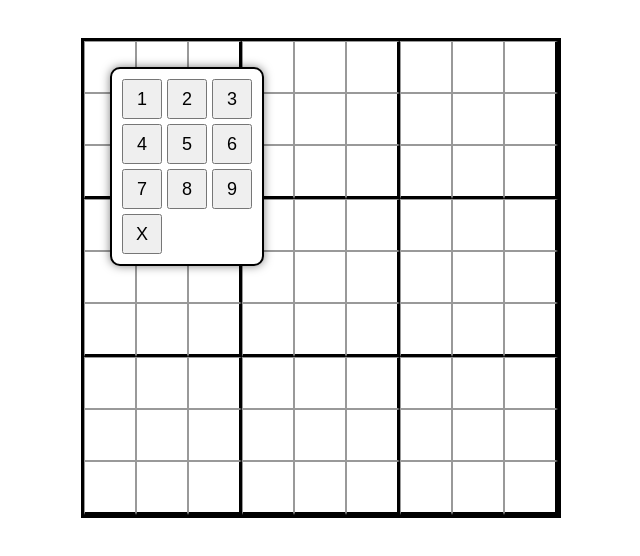
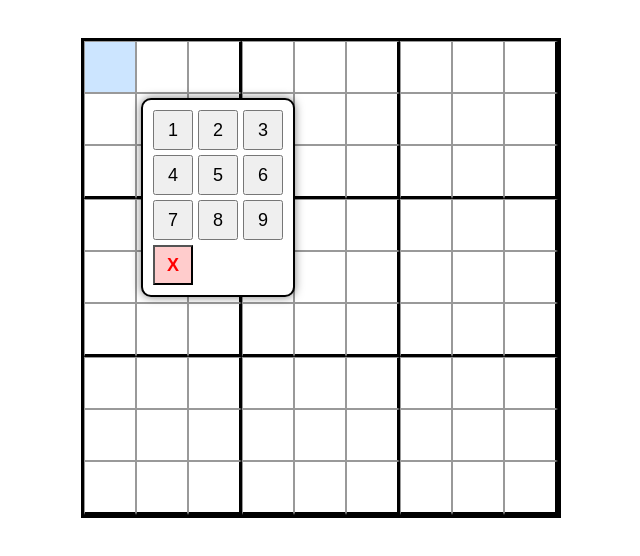
Before and after one commit to alireza-pakniat/sodoku-web, a plain HTML site: page index.html in a window 1280 px wide. Both pictures are taken after a click on the element 429 px from the left and 137 px from the top of the page. Shown: the part 70-626 px from the top of the page, without its empty margins (319-959 px from the left). Drawn offline with Linux system fonts and the light colour scheme.

Commit message:
pop up menu doesn't close

```diff
--- a/script.js
+++ b/script.js
@@ -20,30 +20,58 @@ for (let row = 0; row < 9; row++) {
 }
 
 function openNumberPicker(event, cell) {
+    event.stopPropagation();
+
+    if (selectedCell) {
+        selectedCell.classList.remove('selected');
+    }
+
     selectedCell = cell;
+    selectedCell.classList.add('selected');
+
     numberPicker.innerHTML = '';
 
     for (let i = 1; i <= 9; i++) {
         const btn = document.createElement('button');
         btn.textContent = i;
-    btn.onclick = () => pickNumber(i);
+        btn.onclick = (e) => {
+            e.stopPropagation();
+            pickNumber(i);
+        };
         numberPicker.appendChild(btn);
     }
 
     const clearBtn = document.createElement('button');
     clearBtn.textContent = 'X';
-  clearBtn.onclick = () => pickNumber('');
+    clearBtn.classList.add('delete-btn');
+    clearBtn.onclick = (e) => {
+        e.stopPropagation();
+        pickNumber('');
+    };
     numberPicker.appendChild(clearBtn);
 
-  numberPicker.style.left = event.pageX + 'px';
-  numberPicker.style.top = event.pageY + 'px';
+    const rect = cell.getBoundingClientRect();
+    numberPicker.style.left = (rect.right + window.scrollX + 5) + 'px';
+    numberPicker.style.top = (rect.bottom + window.scrollY + 5) + 'px';
+
     numberPicker.classList.remove('hidden');
 }
 
+// وقتی روی عدد یا ضربدر کلیک میشه
 function pickNumber(number) {
     if (selectedCell) {
         selectedCell.textContent = number;
+        selectedCell.classList.remove('selected');
         selectedCell = null;
     }
+    updateNumberPickerVisibility();
+}
+
+// تابع آپدیت نمایش یا عدم نمایش number-picker
+function updateNumberPickerVisibility() {
+    if (selectedCell && selectedCell.classList.contains('selected')) {
+        numberPicker.classList.remove('hidden');
+    } else {
         numberPicker.classList.add('hidden');
     }
+}
--- a/style.css
+++ b/style.css
@@ -56,3 +56,15 @@ body {
   .hidden {
     display: none;
   }
+
+  /* استایل برای سلول انتخاب شده */
+.cell.selected {
+  background-color: #cce5ff;
+}
+
+/* استایل مخصوص دکمه پاک کردن */
+#number-picker .delete-btn {
+  background-color: #ffcccc;
+  color: red;
+  font-weight: bold;
+}
```
Lines whose indentation alone changed are shown as unchanged.
